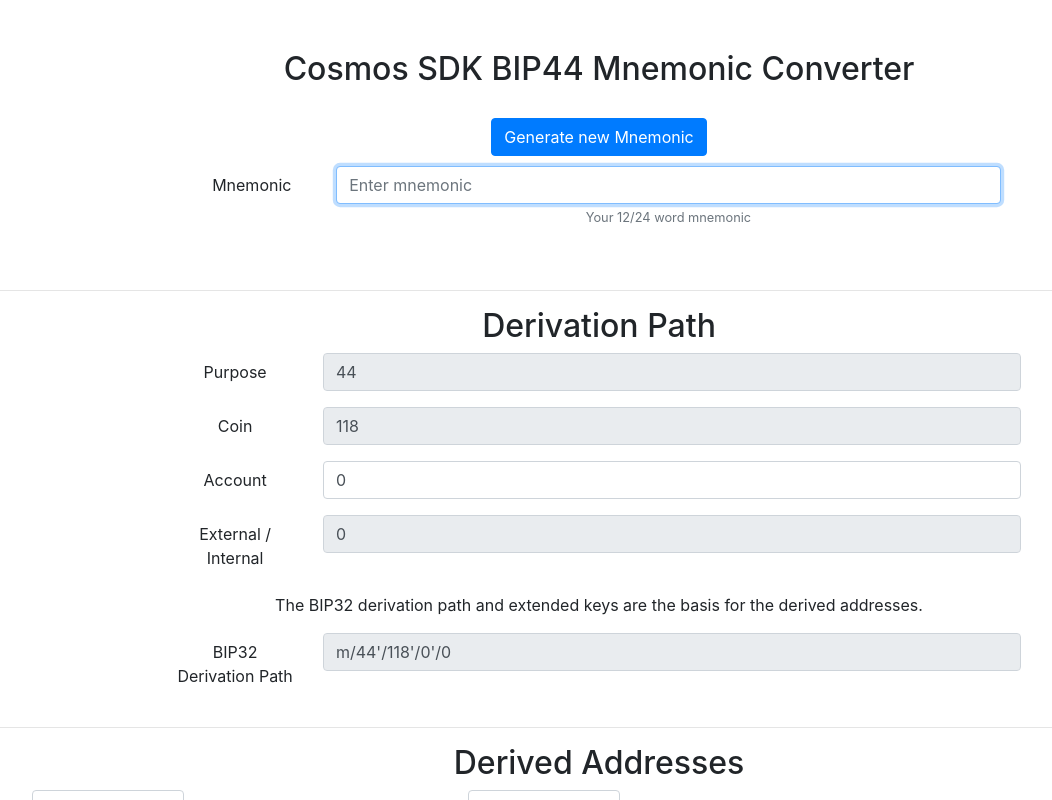
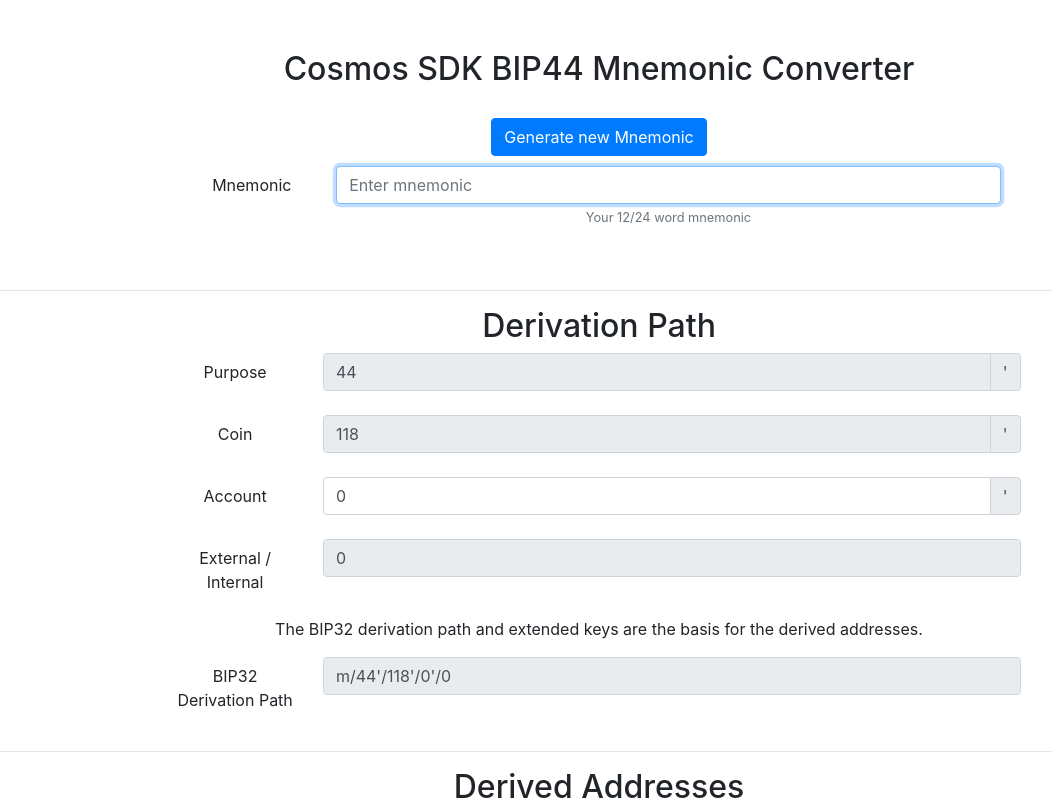
Before and after one commit to toschdev/cosmos-bip44, a React (Create React App) app: page / in a window 1280 px wide. Both pictures are taken after a click on the button "Get Started". Shown: the top 800 px of the page, without its empty margins (41-1093 px from the left). Built offline with nearby package versions, Linux system fonts and the light colour scheme.

Commit message:
Add hardened path

```diff
--- a/package.json
+++ b/package.json
@@ -28,7 +28,7 @@
     "test": "react-scripts test",
     "eject": "react-scripts eject",
     "predeploy": "npm run build",
-    "deploy": "gh-pages -b master -d build"
+    "deploy": "gh-pages -d build"
   },
   "eslintConfig": {
     "extends": [
--- a/public/index.html
+++ b/public/index.html
@@ -6,8 +6,8 @@
     <meta name="viewport" content="width=device-width, initial-scale=1" />
     <meta name="theme-color" content="#000000" />
     <meta
-      name="description"
-      content="Web site created using create-react-app"
+      name="Cosmos SDK BIP44 Converter"
+      content="Create Cosmos SDK BIP44 addresses from a mnemonic"
     />
     <link rel="apple-touch-icon" href="%PUBLIC_URL%/logo192.png" />
     <!--
@@ -24,7 +24,7 @@
       work correctly both with client-side routing and a non-root public URL.
       Learn how to configure a non-root public URL by running `npm run build`.
     -->
-    <title>React App</title>
+    <title>BIP44 Cosmos SDK</title>
   </head>
   <body>
     <noscript>You need to enable JavaScript to run this app.</noscript>
--- a/src/Bip44.js
+++ b/src/Bip44.js
@@ -11,6 +11,7 @@ import Col from 'react-bootstrap/Col';
 import Form from 'react-bootstrap/Form';
 import Table from 'react-bootstrap/Table';
 import Button from 'react-bootstrap/Button';
+import InputGroup from 'react-bootstrap/InputGroup';
 import loadingPic from './loading.gif';
 
 const bip39 = require('bip39');
@@ -205,7 +206,12 @@ export default class ReactComponent extends React.Component {
                         Purpose
                     </Form.Label>
                     <Col sm="10">
-                        <Form.Control type="text" value="44" readOnly />
+                        <InputGroup className="mb-2">
+                            <Form.Control type="text" value="44" readOnly />
+                            <InputGroup.Append>
+                            <InputGroup.Text>'</InputGroup.Text>
+                            </InputGroup.Append>
+                        </InputGroup>
                     </Col>
                 </Form.Group>
 
@@ -214,7 +220,12 @@ export default class ReactComponent extends React.Component {
                         Coin
                     </Form.Label>
                     <Col sm="10">
-                        <Form.Control type="text" value="118" readOnly />
+                        <InputGroup className="mb-2">
+                            <Form.Control type="text" value="118" readOnly />
+                            <InputGroup.Append>
+                            <InputGroup.Text>'</InputGroup.Text>
+                            </InputGroup.Append>
+                        </InputGroup>
                     </Col>
                 </Form.Group>
 
@@ -223,7 +234,12 @@ export default class ReactComponent extends React.Component {
                         Account
                     </Form.Label>
                     <Col sm="10">
-                        <Form.Control name="account" type="numeric" value={account} onChange={handleAccountChange} />
+                        <InputGroup className="mb-2">
+                            <Form.Control name="account" type="numeric" value={account} onChange={handleAccountChange} />
+                            <InputGroup.Append>
+                            <InputGroup.Text>'</InputGroup.Text>
+                            </InputGroup.Append>
+                        </InputGroup>
                     </Col>
                 </Form.Group>
 
@@ -364,7 +380,7 @@ const bip44path = (bip44account = 0, bip44address = 0) => `m/44'/118'/${bip44acc
 function getKeyPairFromMnemonic(mnemonic, bip44account = 0, bip44address = 0) {
 	const seed = bip39.mnemonicToSeedSync(mnemonic);
 	const node = bip32.fromSeed(seed);
-	const child = node.derivePath(bip44path(bip44account, bip44address));
+    const child = node.derivePath(bip44path(bip44account, bip44address));
 	const ecpair = new ECPair(child.privateKey);
 
 	return {
```
Also changed, not shown: 1 other file (tests, documents, lock files or other folders).
